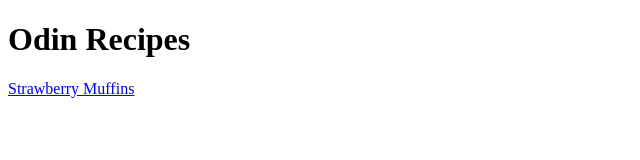
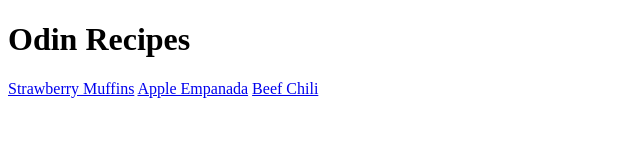
Before and after one commit to yojaepak/Recipes, a plain HTML site: page index.html in a window 1280 px wide. Shown: the whole page, without its empty margins (0-640 px from the left). Drawn offline with Linux system fonts and the light colour scheme.

Commit message:
add links for beef chili and apple empanada

```diff
--- a/index.html
+++ b/index.html
@@ -9,5 +9,7 @@
 <body>
     <h1>Odin Recipes</h1>
     <a href="./recipes/strawberry_muffins.html">Strawberry Muffins</a>
+    <a href="./recipes/apple_empanada.html">Apple Empanada</a>
+    <a href="./recipes/beef_chili.html">Beef Chili</a>
 </body>
 </html>
```
